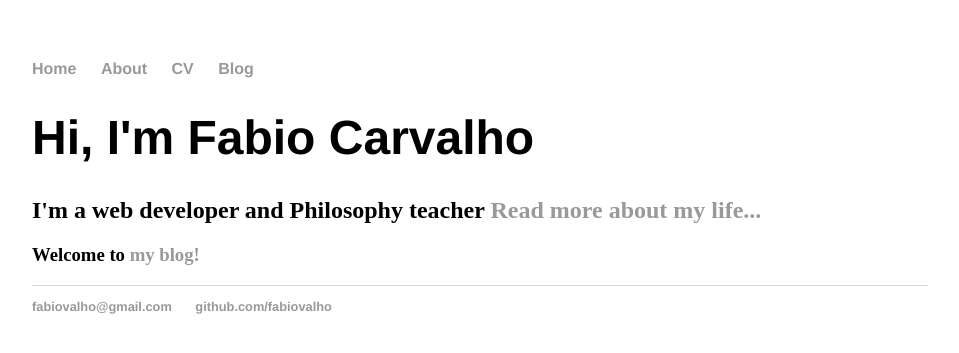
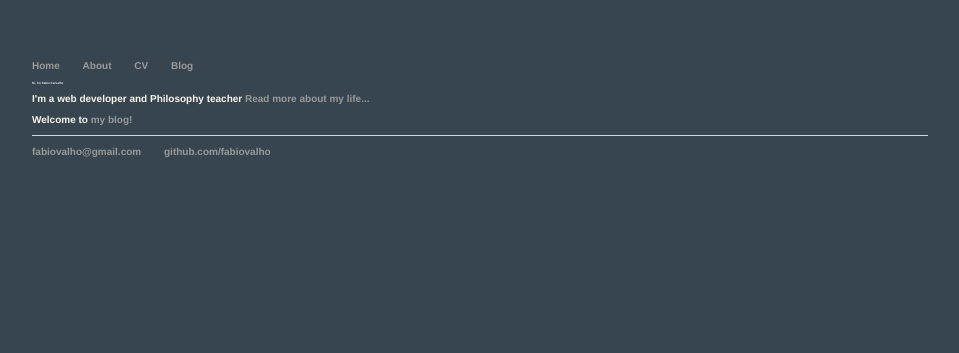
Before and after one commit to fabiovalho/fabiovalho.github.io, a Jekyll site: the page built from index.html, in a window 1280 px wide. Shown: the top 353 px of the page, without its empty margins (160-1119 px from the left). Built offline with Jekyll 4.4.1, drawn with Linux system fonts in a browser that asks for light colours.

Commit message:
add some style to class welcome-page

```diff
--- a/css/main.css
+++ b/css/main.css
@@ -1,3 +1,35 @@
+* {
+    font-size: 10px;
+    font-family:'Helvetica', 'Arial', 'Sans-Serif';
+    background-color: #36454F;
+    color: #F9F6EE;
+    a {
+        position: relative;
+        text-decoration: none;
+        color: #007BFF; /* Default link color */
+        transition: color 0.3s ease;
+    }
+
+    a:hover {
+      color: #FF4500; /* Highlight color */
+    }
+
+    a::after {
+      content: '';
+      position: absolute;
+      left: 0;
+      bottom: -2px; /* Slightly below the text */
+      width: 0;
+      height: 2px;
+      background-color: #FF4500; /* Highlight color */
+      transition: width 0.3s ease;
+    }
+
+    a:hover::after {
+      width: 100%; /* Full underline width */
+    }
+}
+
 body {
     margin: 60px auto;
     width: 70%;
@@ -19,9 +51,15 @@
 a:hover {
     text-decoration: underline;
 }
+.welcome-page {
+    h1 {
+        font-size: 3px;
+    }
+    h2 {
+    }
+}
 h1 {
     font-size: 3em;
-    font-family:'Helvetica', 'Arial', 'Sans-Serif';
 }
 p {
     font-size: 1.5em;
```
